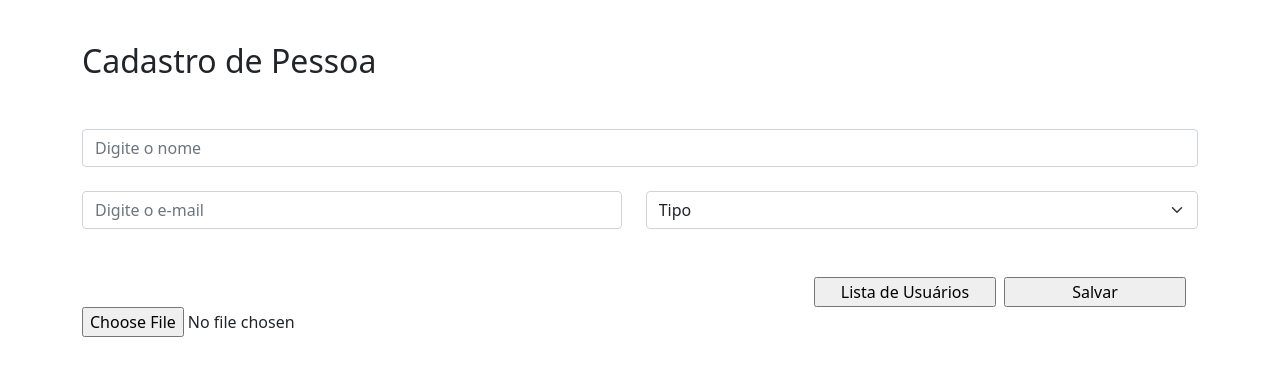
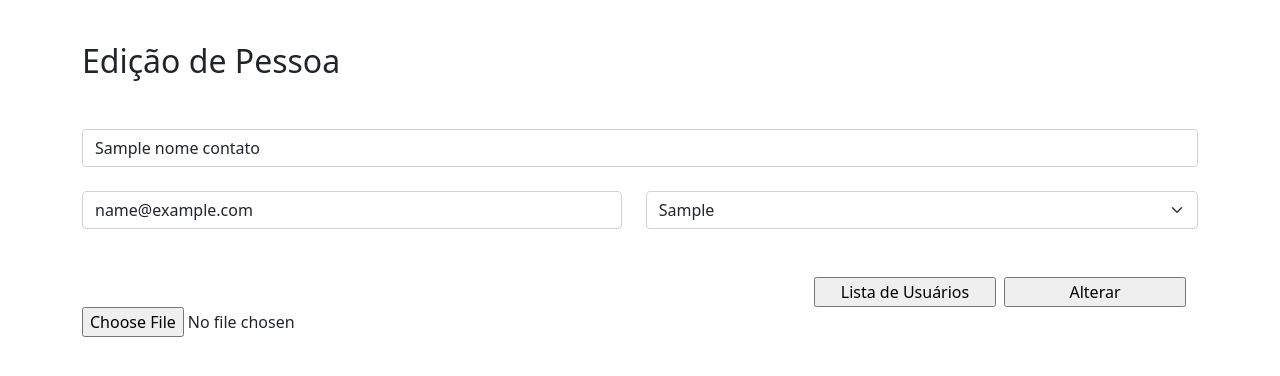
Before and after one commit to Alexlrf/gerenciador_estoque, a Java web app: template src/main/webapp/WEB-INF/pessoa/cadastro.jsp in a window 1280 px wide. Shown: the part 46-422 px from the top of the page. Run offline with Tomcat 11, a stand-in JSP engine, Linux system fonts and the light colour scheme; the template is opened without the code that fills it: most values are stand-ins (such as "Sample title", 1, 10 or a date in 2020); some libraries are stand-ins or nearby versions.

Commit message:
fix: corrige fluxo de alteracao; preenche form ao clicar no botao de alterar e ir para tela de edicao; altera imagem de pessoa

```diff
--- a/src/main/java/br/com/gerenciadorestoque/acoes/pessoa/Alterar.java
+++ b/src/main/java/br/com/gerenciadorestoque/acoes/pessoa/Alterar.java
@@ -50,6 +50,6 @@ public class Alterar implements IAcao {
             logger.error(e.getMessage());
             RequestUtil.inputRetornoErro(req, MENSAGEM_ERRO_DESCONHECIDO);
         }
-        return "/index.jsp";
+        return "lista";
     }
 }
--- a/src/main/java/br/com/gerenciadorestoque/model/dao/PessoaDAO.java
+++ b/src/main/java/br/com/gerenciadorestoque/model/dao/PessoaDAO.java
@@ -51,12 +51,13 @@ public class PessoaDAO implements IPessoaDAO {
 
     @Override
     public String alterar(String id, Pessoa pessoa) {
-        String sql = "Update public.usuario_teste_jsp set nome = ?, email = ?, tipo = ? where id = ?";
+        String sql = "Update public.usuario_teste_jsp set nome = ?, email = ?, tipo = ?, imagem_pessoa =? where id = ?";
         try (PreparedStatement statement = this.connection.prepareStatement(sql)) {
             statement.setString(1, pessoa.getNome());
             statement.setString(2, pessoa.getEmail());
             statement.setString(3, pessoa.getTipo());
-            statement.setLong(4, Long.parseLong(id));
+            statement.setBytes(4, pessoa.getImagemPessoa());
+            statement.setLong(5, Long.parseLong(id));
             statement.executeUpdate();
             return "Registro alterado com sucesso";
         } catch (Exception e) {
--- a/src/main/webapp/WEB-INF/pessoa/cadastro.jsp
+++ b/src/main/webapp/WEB-INF/pessoa/cadastro.jsp
@@ -9,21 +9,21 @@
 <form action="pessoa" method="post" id="form" enctype="multipart/form-data">
 
     <input type="hidden" id="acao"      name="acao"      value="Cadastrar">
-    <input type="hidden" id="idContato" name="idContato" value="${param.idContato}">
+    <input type="hidden" id="idContato" name="idContato" value="${idContato}">
     <input type="hidden" id="redirect"  name="redirect"  value="">
     <input type="hidden" id="tipoBusca" name="tipoBusca" value="">
 
     <div class="container d-flex flex-column">
 
-        <h2 class="mb-5" >${param.tipoContato.length() > 0 ? 'Edição' : 'Cadastro'} de Pessoa</h2>
-        <input class="form-control col-10 mb-4" type="text" name="nome" placeholder="Digite o nome" value="${param.nomeContato}" />
+        <h2 class="mb-5" >${tipoContato.length() > 0 ? 'Edição' : 'Cadastro'} de Pessoa</h2>
+        <input class="form-control col-10 mb-4" type="text" name="nome" placeholder="Digite o nome" value="${nomeContato}" />
 
         <div class="d-flex justify-content-between mb-5">
-            <input class="form-control me-4" type="email" name="email" placeholder="Digite o e-mail" value="${param.emailContato}" />
+            <input class="form-control me-4" type="email" name="email" placeholder="Digite o e-mail" value="${emailContato}" />
 
-            <select class="form-select" name="tipo" value="${param.tipoContato}">
-                <option value="${param.tipoContato.length() > 0 ? param.tipoContato : ''}">
-                    ${param.tipoContato.length() > 0 ? param.tipoContato : 'Tipo'}
+            <select class="form-select" name="tipo" value="${tipoContato}">
+                <option value="${tipoContato.length() > 0 ? tipoContato : ''}">
+                    ${tipoContato.length() > 0 ? tipoContato : 'Tipo'}
                 </option>
                 <option value="Cliente">Cliente</option>
                 <option value="Fornecedor">Fornecedor</option>
@@ -31,7 +31,7 @@
         </div>
         <div class="container d-flex justify-content-end">
             <input class="col-2 me-2" type="submit" value="Lista de Usuários" onclick="irParaListaPessoa()"/>
-            <input class="col-2" type="submit" value="${param.tipoContato.length() > 0 ? 'Alterar' : 'Salvar'}" onclick="atribuirAcao()">
+            <input class="col-2" type="submit" value="${tipoContato.length() > 0 ? 'Alterar' : 'Salvar'}" onclick="atribuirAcao()">
         </div>
         <input type="file" id="fileUpload" name="fileUpload"/>
     </div>
```
Also changed, not shown: src/main/java/br/com/gerenciadorestoque/servlets/RedirectServlet.java (+13 -1 lines).
